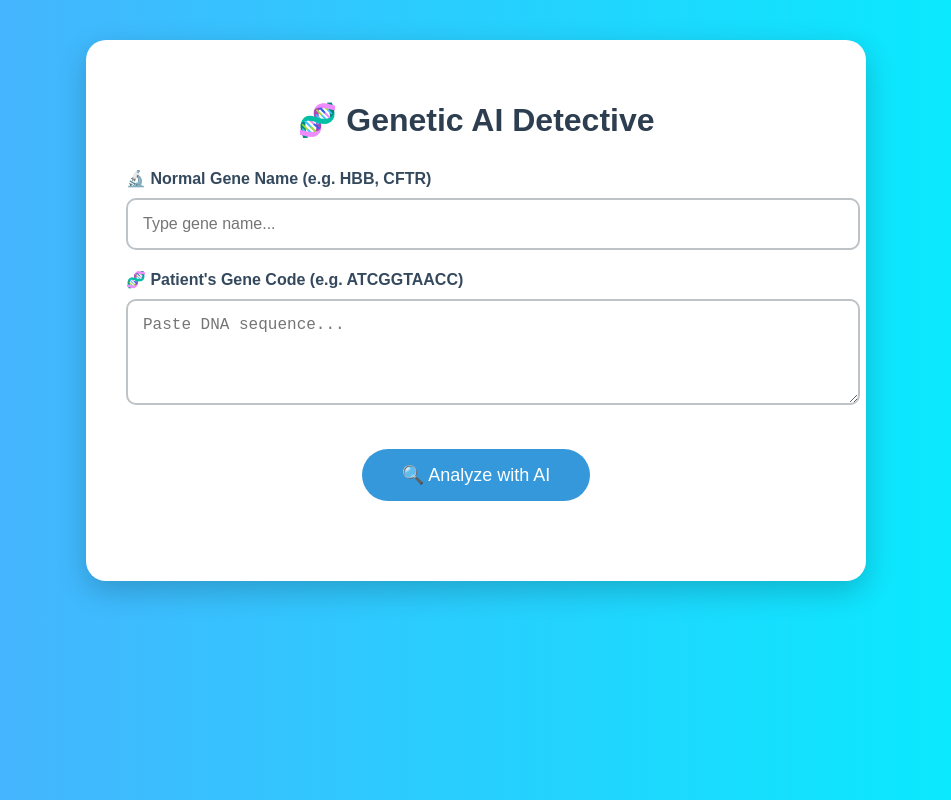
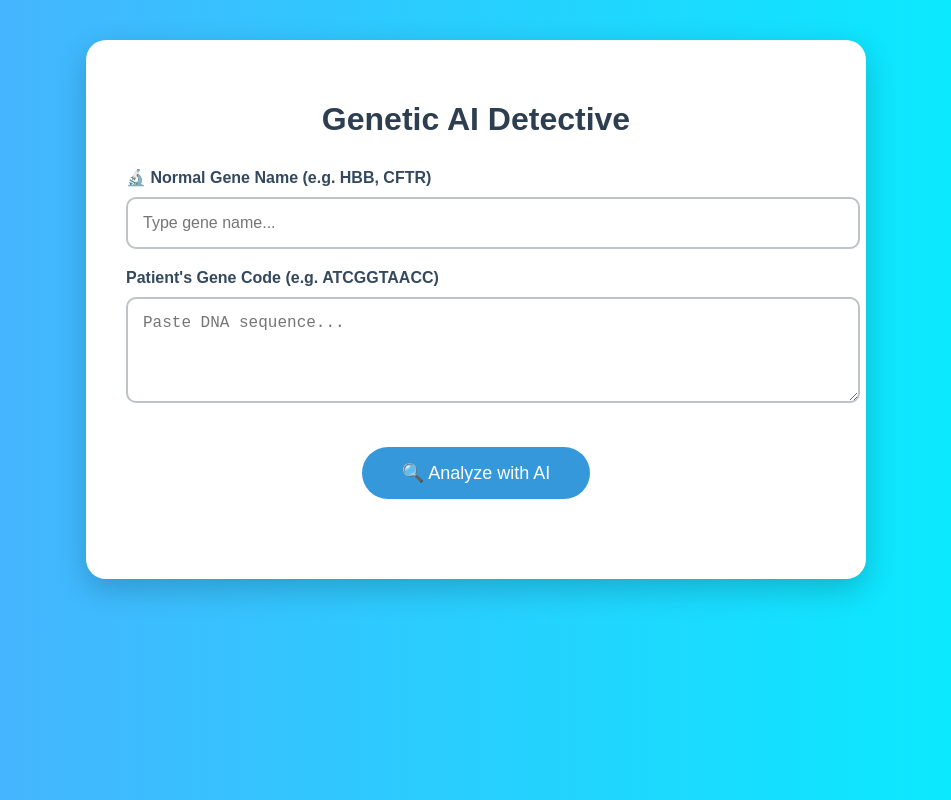
Before and after one commit to Moomin07/genomeAI, a plain HTML site: page index.html in a window 1280 px wide. Shown: the whole page, without its empty margins (164-1115 px from the left). Drawn offline with Linux system fonts and the light colour scheme.

Commit message:
html changes

```diff
--- a/index.html
+++ b/index.html
@@ -1,7 +1,8 @@
+<!--this code i have written is for a demo website may be cahnge it lqtter or go with it-->
 <!DOCTYPE html>
 <html>
 <head>
-    <title>🧬 Genetic AI Detective</title>
+    <title>Madyfication</title>
     <style>
         body {
             font-family: Arial, sans-serif;
@@ -64,12 +65,12 @@
 </head>
 <body>
     <div class="container">
-        <h1>🧬 Genetic AI Detective</h1>
-
+        <h1>Genetic AI Detective</h1>
+        <!-- madyfication-->
         <label for="gene">🔬 Normal Gene Name (e.g. HBB, CFTR)</label>
         <input type="text" id="gene" placeholder="Type gene name...">
 
-        <label for="dna">🧬 Patient's Gene Code (e.g. ATCGGTAACC)</label>
+        <label for="dna">Patient's Gene Code (e.g. ATCGGTAACC)</label>
         <textarea id="dna" rows="4" placeholder="Paste DNA sequence..."></textarea>
 
         <button onclick="analyzeDNA()">🔍 Analyze with AI</button>
```
